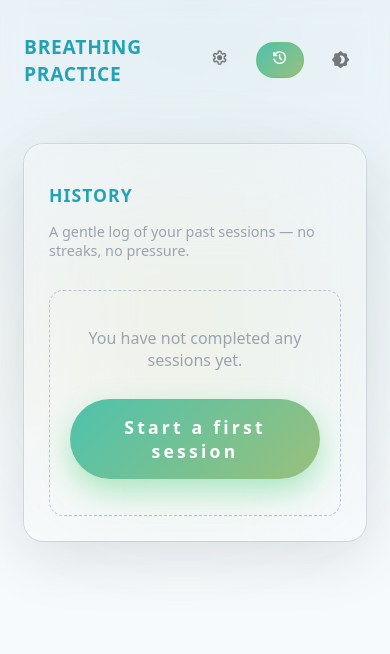
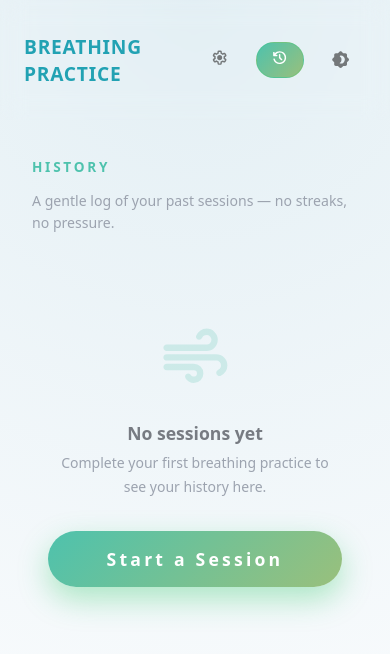
Before and after one commit to katmetax/breathing-practice, a Vue app: page /history in a window 390 px wide. Shown: the top 654 px of the page. Built offline with nearby package versions, Linux system fonts and the light colour scheme.

Commit message:
Update History page UI design

```diff
--- a/src/components/layout/GlassPanel.vue
+++ /dev/null
@@ -1,88 +0,0 @@
-<template>
-  <div class="glass-blob-panel">
-    <svg
-      aria-hidden="true"
-      class="gradient-blob"
-      viewBox="-120 -120 240 240"
-      xmlns="http://www.w3.org/2000/svg"
-    >
-      <defs>
-        <linearGradient
-          id="blobGradient"
-          x1="0%"
-          y1="0%"
-          x2="100%"
-          y2="100%"
-          class="gradient-element"
-        >
-          <stop offset="40%" style="stop-color: var(--gradient-breath-start); stop-opacity: 1" />
-          <stop offset="100%" style="stop-color: var(--gradient-breath-end); stop-opacity: 1" />
-        </linearGradient>
-      </defs>
-
-      <path
-        class="blob-path"
-        d="M 74.27332230365087,0 C 74.83693175213968,30.599222038082097 65.27071194691645,45.41079158492555 36.46015705833725,63.15084447698112 C 7.649602169758058,80.8908973690367 -10.577819325757552,86.74792268746755 -40.968897250665904,70.96021156822228 C -71.35997517557425,55.172500448977 -85.22055812868366,35.27848902977774 -85.10415464129615,1.042225305756047e-14 C -84.98775115390863,-35.278489029777724 -70.3307517775354,-55.34223363205183 -40.50328330111585,-70.15374455088865 C -10.67581482469631,-84.96525546972546 5.511567863190329,-76.78447981306942 34.20571926438201,-59.246043675347266 C 62.899870665573694,-41.70760753762511 73.70971285516207,-30.599222038082097 74.27332230365087,0 Z"
-      />
-    </svg>
-
-    <div class="glass-panel">
-      <slot />
-    </div>
-  </div>
-</template>
-
-<script setup lang="ts"></script>
-
-<style scoped>
-.glass-blob-panel {
-  display: flex;
-  align-items: center;
-  justify-content: center;
-  position: relative;
-  border-radius: 1.2rem;
-  isolation: isolate;
-}
-
-.gradient-blob {
-  position: absolute;
-  z-index: 0;
-  pointer-events: none;
-  fill: url(#blobGradient);
-  opacity: 0.2;
-  filter: blur(50px);
-  transform: scale(1.7);
-  max-width: 400px;
-  overflow: hidden;
-}
-
-.glass-panel {
-  position: relative;
-  box-sizing: border-box;
-  z-index: 1;
-  min-width: 550px;
-  padding: 1.5rem;
-  background: rgba(255, 255, 255, 0.2);
-  backdrop-filter: blur(50px);
-  -webkit-backdrop-filter: blur(10px);
-  border: 1px solid rgba(255, 255, 255, 0.2);
-  border-radius: 1.2rem;
-  box-shadow: var(--shadow-panel);
-}
-
-@media screen and (max-width: 720px) {
-  .glass-panel {
-    min-width: 200px;
-  }
-
-  .gradient-blob {
-    max-width: 300px;
-  }
-}
-
-@media screen and (max-width: 490px) {
-  .gradient-blob {
-    max-width: 200px;
-  }
-}
-</style>
--- a/src/views/HistoryPage.vue
+++ b/src/views/HistoryPage.vue
@@ -1,47 +1,61 @@
 <template>
   <section class="history-page">
-    <div class="history-panel">
-      <GlassPanel>
     <header class="history-header">
       <div class="history-titles">
-            <h2 class="history-title">History</h2>
+        <p class="page-label">HISTORY</p>
         <p class="history-subtitle">
           A gentle log of your past sessions — no streaks, no pressure.
         </p>
       </div>
 
-          <div
-            class="badge-base completed-sessions"
-            v-if="totalNumberOfSessions > 0"
-            title="Completed sessions"
-          >
-            <span class="number"><BreathIcon /> {{ totalNumberOfSessions }} </span>
+      <div class="completed-sessions" v-if="totalNumberOfSessions > 0" title="Completed sessions">
+        <span class="sessions-count"><BreathIcon /> {{ totalNumberOfSessions }}</span>
         <div class="glow-effect"></div>
       </div>
     </header>
 
     <div v-if="sessions.length === 0" class="empty-state">
-          <p class="empty-text">You have not completed any sessions yet.</p>
-          <RouterLink to="/" class="btn btn-primary"> Start a first session </RouterLink>
+      <div class="empty-icon-wrap" aria-hidden="true"><BreathIcon /></div>
+      <div class="empty-text-group">
+        <p class="empty-heading">No sessions yet</p>
+        <p class="empty-text">Complete your first breathing practice to see your history here.</p>
+      </div>
+      <RouterLink to="/" class="btn btn-primary">Start a Session</RouterLink>
     </div>
 
-        <ul v-else class="session-list">
-          <li v-for="session in sessions" :key="session.id" class="session-item">
-            <div class="session-main">
-              <p class="session-date">
-                {{ formatDate(session.completedAt) }}
+    <template v-else>
+      <div class="session-table-wrap">
+        <div class="session-table-header">
+          <span class="table-col-label">Preset</span>
+          <span class="table-col-label">Duration</span>
+          <span class="table-col-label">Date</span>
+        </div>
+        <ul class="session-list">
+          <li
+            v-for="(session, index) in sessions"
+            :key="session.id"
+            class="session-item"
+            :class="{ 'session-item--stripe': index % 2 !== 0 }"
+          >
+            <div class="session-left">
+              <div class="session-icon-wrap" aria-hidden="true"><BreathIcon /></div>
+              <div class="session-info">
+                <p class="session-preset-name">{{ sessionLabel(session) }}</p>
+                <p class="session-date-mobile">{{ formatDate(session.completedAt) }}</p>
+              </div>
+            </div>
+            <p class="session-duration-cell">
+              {{
+                session.roundsCompleted != null
+                  ? formatRounds(session.roundsCompleted)
+                  : formatDuration(session.durationSeconds)
+              }}
             </p>
-              <p class="session-duration">
-                {{ session.roundsCompleted != null ? formatRounds(session.roundsCompleted) : formatDuration(session.durationSeconds) }}
-              </p>
-            </div>
-            <p class="session-note">
-              {{ sessionLabel(session) }}
-            </p>
+            <p class="session-date-desktop">{{ formatDate(session.completedAt) }}</p>
           </li>
         </ul>
-      </GlassPanel>
       </div>
+    </template>
   </section>
 </template>
 
@@ -49,7 +63,6 @@
 import { computed, onMounted, ref, watch } from 'vue'
 import { useRoute } from 'vue-router'
 import { historyService } from '../services/historyService'
-import GlassPanel from '../components/layout/GlassPanel.vue'
 import BreathIcon from '~icons/material-symbols/air-rounded'
 
 const route = useRoute()
@@ -91,89 +104,62 @@ function formatDuration(seconds: number): string {
 .history-page {
   width: 100%;
   max-width: 700px;
+  padding: 0 0.5rem;
 }
 
-.history-panel {
-  border-radius: 1.2rem;
-  padding: 1.5rem;
-}
-
-@media screen and (max-width: 720px) {
-  .history-panel {
-    padding: 0;
-  }
+.history-header {
+  display: flex;
+  align-items: flex-start;
+  margin-bottom: 1.5rem;
 }
 
 .history-titles {
   flex: 1;
 }
 
-.history-header {
-  display: flex;
-  margin-bottom: 1rem;
-}
-
-.history-title {
-  font-size: 1.1rem;
-  letter-spacing: 0.06em;
+.page-label {
+  font-size: 0.85rem;
+  font-weight: 600;
+  letter-spacing: 0.2em;
   text-transform: uppercase;
-  color: var(--color-text-strong);
+  color: var(--color-primary);
+  margin-bottom: 0.35rem;
 }
 
 .history-subtitle {
-  margin-top: 0.35rem;
-  font-size: 0.9rem;
+  font-size: 0.88rem;
   color: var(--color-text-muted);
+  line-height: 1.5;
 }
 
-.empty-state {
-  padding: 1.25rem;
-  border-radius: 0.9rem;
-  border: 1px dashed var(--color-border-dashed-soft);
-  text-align: center;
-}
-
-.empty-text {
-  margin-bottom: 0.75rem;
-  color: var(--color-text-muted);
-}
-
-.badge-base {
-  font-family: sans-serif;
-}
-
-.creative-wrapper {
-  position: relative;
-  display: inline-block;
-  padding: 10px;
-}
-
+/* Sessions count badge */
 .completed-sessions {
-  margin: 1rem 0.5rem 0;
+  margin: 0.1rem 0 0 0.75rem;
   position: relative;
   display: flex;
   align-items: center;
   justify-content: center;
-  width: 65px;
-  height: 65px;
-  background: rgba(255, 255, 255, 0.4);
+  width: 60px;
+  height: 60px;
+  background: rgba(255, 255, 255, 0.15);
   backdrop-filter: blur(6px);
-  border: 1px solid rgba(255, 255, 255, 0.6);
+  border: 1px solid rgba(255, 255, 255, 0.25);
   border-radius: 50%;
   overflow: hidden;
+  flex-shrink: 0;
 }
 
-.number {
+.sessions-count {
   display: flex;
+  align-items: center;
+  gap: 2px;
   position: relative;
   z-index: 2;
-  color: var(--color-text-soft);
-  font-weight: 900;
-  font-size: 17px;
-  text-shadow: var(--shadow-text);
+  color: var(--color-text-strong);
+  font-weight: 700;
+  font-size: 14px;
 }
 
-/* The colorful glow moving behind the glass */
 .glow-effect {
   position: absolute;
   top: -50%;
@@ -181,51 +167,181 @@ function formatDuration(seconds: number): string {
   width: 200%;
   height: 200%;
   background: var(--gradient-breath-circle);
-  opacity: 0.4;
+  opacity: 0.5;
   filter: blur(10px);
   transform: rotate(270deg);
+}
+
+/* Empty state */
+.empty-state {
+  display: flex;
+  flex-direction: column;
+  align-items: center;
+  text-align: center;
+  padding: 3rem 1rem;
+  gap: 1.1rem;
+}
+
+.empty-icon-wrap {
+  font-size: 4rem;
+  opacity: 0.2;
+  color: var(--color-primary);
+  line-height: 1;
+}
+
+.empty-text-group {
+  display: flex;
+  flex-direction: column;
+  gap: 0.4rem;
+}
+
+.empty-heading {
+  font-size: 1.1rem;
+  font-weight: 600;
+  color: var(--color-text-main);
+  margin: 0;
+}
+
+.empty-text {
+  font-size: 0.875rem;
+  color: var(--color-text-muted);
+  line-height: 1.65;
+  max-width: 280px;
+  margin: 0;
+}
+
+/* Session table */
+.session-table-wrap {
+  border-radius: 0.9rem;
+  overflow: hidden;
+}
+
+.session-table-header {
+  display: none;
 }
 
 .session-list {
   list-style: none;
   padding: 0;
   margin: 0;
+}
+
+/* Mobile: flex row */
+.session-item {
   display: flex;
-  flex-direction: column;
-  gap: 0.6rem;
+  align-items: center;
+  gap: 0.75rem;
+  padding: 0.8rem 0.6rem;
+  border-bottom: 1px solid var(--color-card-border);
+}
+
+.session-item:last-child {
+  border-bottom: none;
+}
+
+.session-item--stripe {
+  background: var(--color-stripe);
+}
+
+.session-left {
+  display: flex;
+  align-items: center;
+  gap: 0.65rem;
+  flex: 1;
+  min-width: 0;
+}
+
+.session-icon-wrap {
+  width: 36px;
+  height: 36px;
+  border-radius: 9px;
+  background: color-mix(in srgb, var(--color-primary) 14%, transparent);
+  display: flex;
+  align-items: center;
+  justify-content: center;
+  flex-shrink: 0;
+  font-size: 1.1rem;
+  color: var(--color-primary);
+}
+
+.session-info {
+  min-width: 0;
+}
+
+.session-preset-name {
+  font-weight: 600;
+  font-size: 0.875rem;
+  color: var(--color-text-main);
+  margin: 0;
+  white-space: nowrap;
+  overflow: hidden;
+  text-overflow: ellipsis;
+}
+
+.session-date-mobile {
+  font-size: 0.75rem;
+  color: var(--color-text-muted);
+  margin: 0.15rem 0 0;
+}
+
+.session-duration-cell {
+  font-size: 0.88rem;
+  font-weight: 500;
+  color: var(--color-primary);
+  font-variant-numeric: tabular-nums;
+  white-space: nowrap;
+  margin: 0;
+  flex-shrink: 0;
+}
+
+.session-date-desktop {
+  display: none;
+}
+
+/* Desktop: grid table */
+@media screen and (min-width: 600px) {
+  .session-table-wrap {
+    background: var(--color-card-surface);
+    border: 1px solid var(--color-card-border);
+  }
+
+  .session-table-header {
+    display: grid;
+    grid-template-columns: 1fr 160px 200px;
+    padding: 0.55rem 1.1rem;
+    border-bottom: 1px solid var(--color-card-border);
+  }
+
+  .table-col-label {
+    font-size: 0.62rem;
+    font-weight: 500;
+    text-transform: uppercase;
+    letter-spacing: 0.16em;
+    color: var(--color-text-muted);
   }
 
   .session-item {
-  padding: 0.7rem 0.85rem;
-  border-radius: 0.8rem;
-  background: var(--color-surface-soft);
-  display: flex;
-  flex-direction: column;
+    display: grid;
+    grid-template-columns: 1fr 160px 200px;
+    align-items: center;
+    padding: 0.85rem 1.1rem;
+    gap: 0;
+    border-radius: 0;
   }
 
-.session-item p {
-  margin: 0.5rem;
+  .session-item--stripe {
+    border-radius: 0;
   }
 
-.session-main {
-  display: flex;
-  justify-content: space-between;
-  align-items: baseline;
+  .session-date-mobile {
+    display: none;
   }
 
-.session-date {
-  font-size: 0.9rem;
-  color: var(--color-text-main);
+  .session-date-desktop {
+    display: block;
+    font-size: 0.82rem;
+    color: var(--color-text-muted);
+    margin: 0;
   }
-
-.session-duration {
-  font-size: 0.9rem;
-  color: var(--color-text-main);
-  font-variant-numeric: tabular-nums;
-}
-
-.session-note {
-  font-size: 0.8rem;
-  color: var(--color-text-muted);
 }
 </style>
```
Lines whose indentation alone changed are shown as unchanged.
